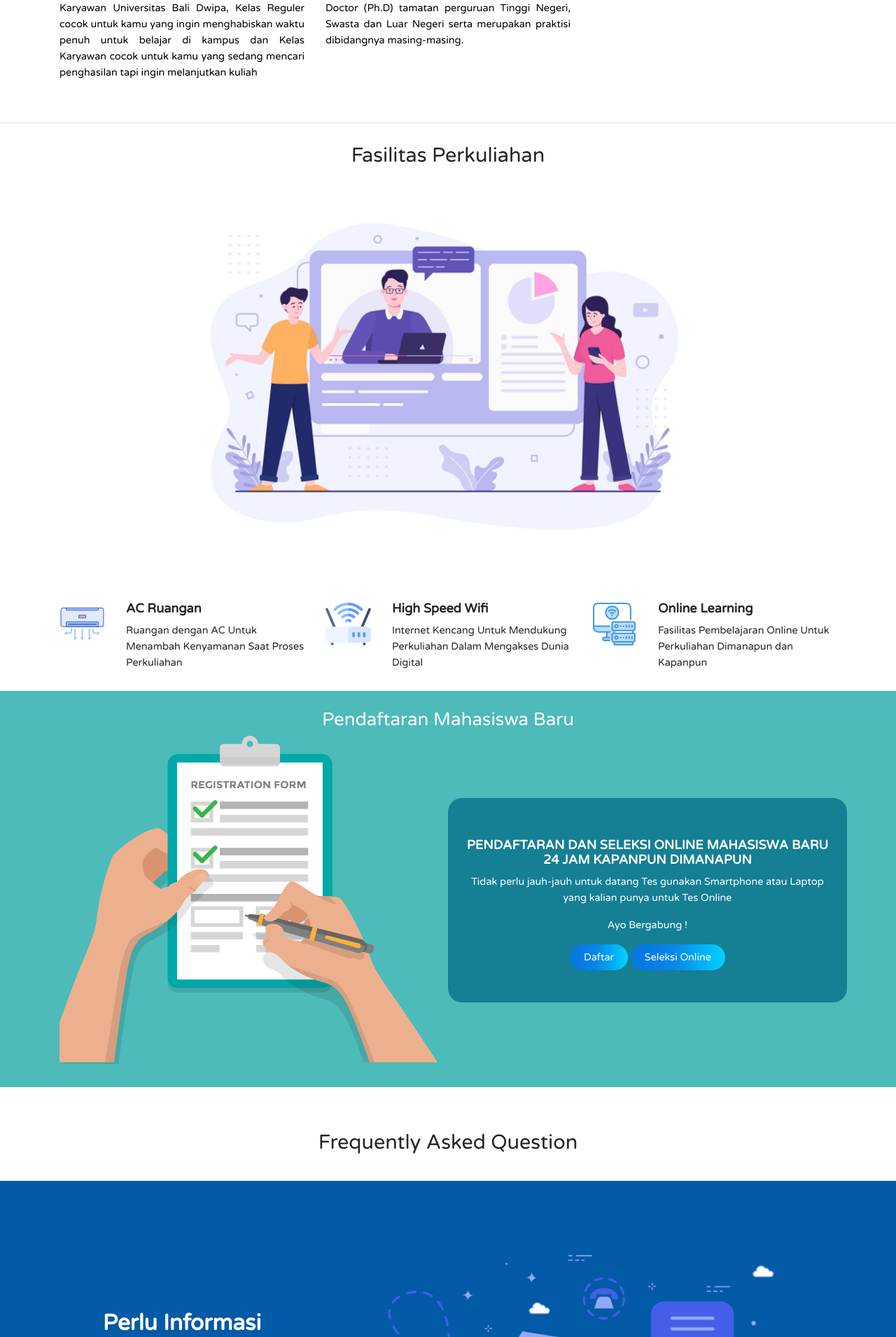
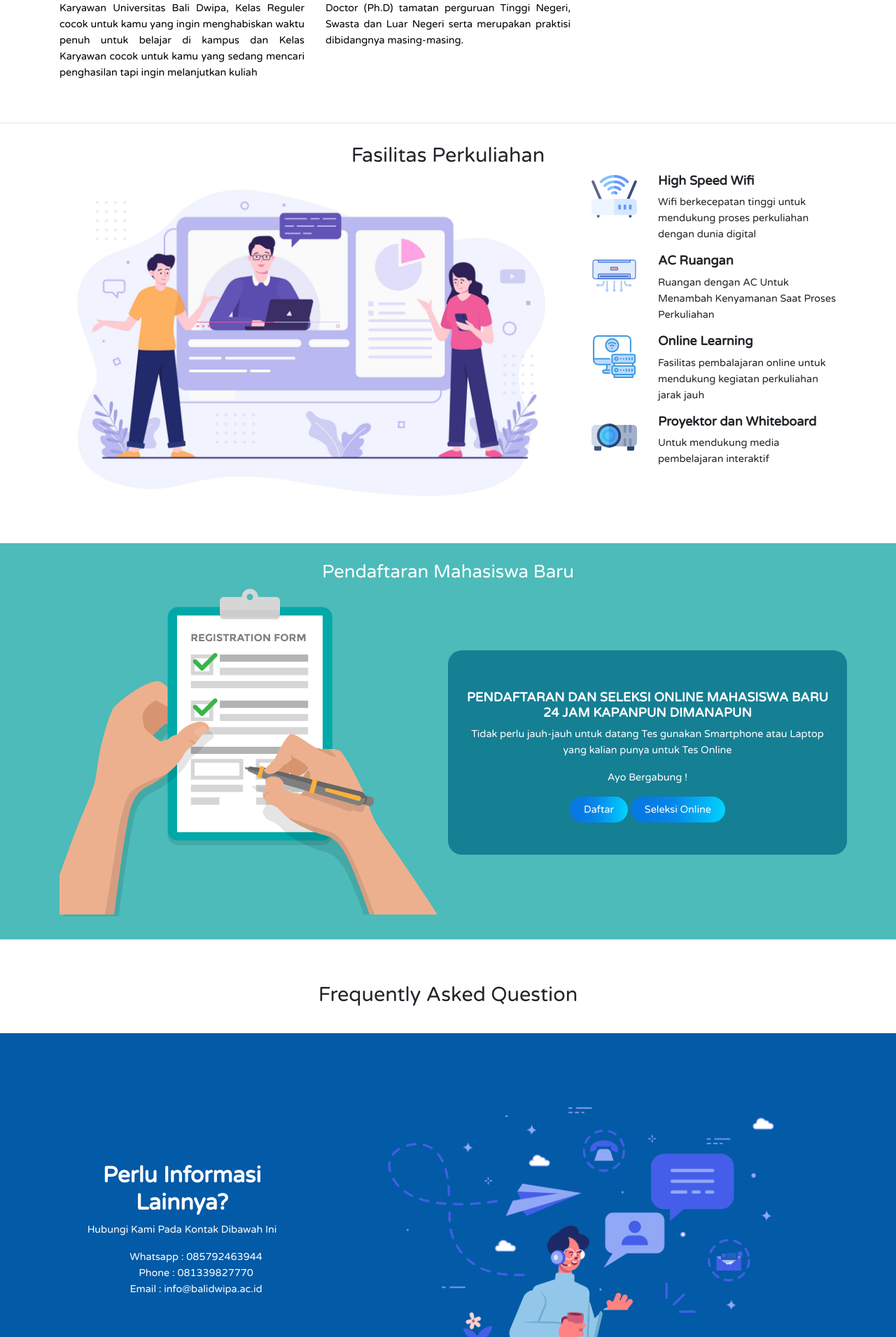
Before and after one commit to dimasdananjaya/ubad-master-site, a Laravel app: page / in a window 1280 px wide. Shown: the part 1487-3397 px from the top of the page at 70% size. Run offline with Laravel 8, Linux system fonts and the light colour scheme; data that the repository does not hold is empty; style sheets or scripts are compiled from the project's sources; some libraries are stand-ins or nearby versions.

Commit message:
adding update feature

```diff
--- a/public/css/style.css
+++ b/public/css/style.css
@@ -320,6 +320,7 @@ header p {
     color: #ffffff;
     text-align: center;
     text-decoration: none;
+    list-style: none;
 }
 
 #contact-us h2{
--- a/resources/views/index.blade.php
+++ b/resources/views/index.blade.php
@@ -186,24 +186,27 @@
     </div>
 </div>
 
-<!--Fitur-->
+<!--Fasilitas-->
 <section class="fdb-block" id="fasilitas">
   <div class="container">
     <div class="row justify-content-center">
         <div class="col-12 text-center">
             <h2>Fasilitas Perkuliahan</h2>
         </div>
-    </div>
-
-    <div class="row mt-5 justify-content-center">
         <div class="col-8">
             <img alt="image" src="/resources/logo/fitur2.jpg">
         </div>
+
+        <div class="col-md-4">
+          <div class="row">
+            <div class="col-3">
+              <img alt="image" class="fdb-icon" src="/resources/logo/wifi.svg">
+            </div>
+            <div class="col-9">
+              <h5><strong>High Speed Wifi</strong></h5>
+              <p>Wifi berkecepatan tinggi untuk mendukung proses perkuliahan dengan dunia digital</p>
             </div>
 
-    <div class="row text-left mt-5">
-        <div class="col-12 col-md-4">
-          <div class="row">
             <div class="col-3">
               <img alt="image" class="fdb-icon" src="/resources/logo/ac.svg">
             </div>
@@ -211,34 +214,26 @@
               <h5><strong>AC Ruangan</strong></h5>
               <p>Ruangan dengan AC Untuk Menambah Kenyamanan Saat Proses Perkuliahan</p>
             </div>
-          </div>
-        </div>
 
-        <div class="col-12 col-md-4 pt-3 pt-sm-4 pt-md-0">
-          <div class="row">
-            <div class="col-3">
-              <img alt="image" class="fdb-icon" src="/resources/logo/wifi.svg">
-            </div>
-            <div class="col-9">
-              <h5><strong>High Speed Wifi</strong></h5>
-              <p>Internet Kencang Untuk Mendukung Perkuliahan Dalam Mengakses Dunia Digital</p>
-            </div>
-          </div>
-        </div>
-
-        <div class="col-12 col-md-4 pt-3 pt-sm-4 pt-md-0">
-          <div class="row">
             <div class="col-3">
               <img alt="image" class="fdb-icon" src="/resources/logo/online.svg">
             </div>
             <div class="col-9">
               <h5><strong>Online Learning</strong></h5>
-              <p>Fasilitas Pembelajaran Online Untuk Perkuliahan Dimanapun dan Kapanpun</p>
+              <p>Fasilitas pembalajaran online untuk mendukung kegiatan perkuliahan jarak jauh</p>
             </div>
+            <div class="col-3">
+              <img alt="image" class="fdb-icon" src="/resources/logo/projector.svg">
             </div>
+            <div class="col-9">
+              <h5><strong>Proyektor dan Whiteboard</strong></h5>
+              <p>Untuk mendukung media pembelajaran interaktif</p>
             </div>
-      </div>
-  </div>
+
+          </div><!--end row-->
+        </div><!--end col-->
+    </div><!--row-->
+  </div><!--container-->
 </section>
 <!--end fitur-->
 <!--Pendaftaran-->
```
Also changed, not shown: other parts of public/css/style.css (+0 -43 lines), app/Http/Controllers/Pendaftaran.php (+10 -2 lines), resources/views/pages/pendaftaran/daftar-pendaftar.blade.php (+38 -1 lines), public/resources/logo/projector.svg (added). Lines whose indentation alone changed are shown as unchanged.
